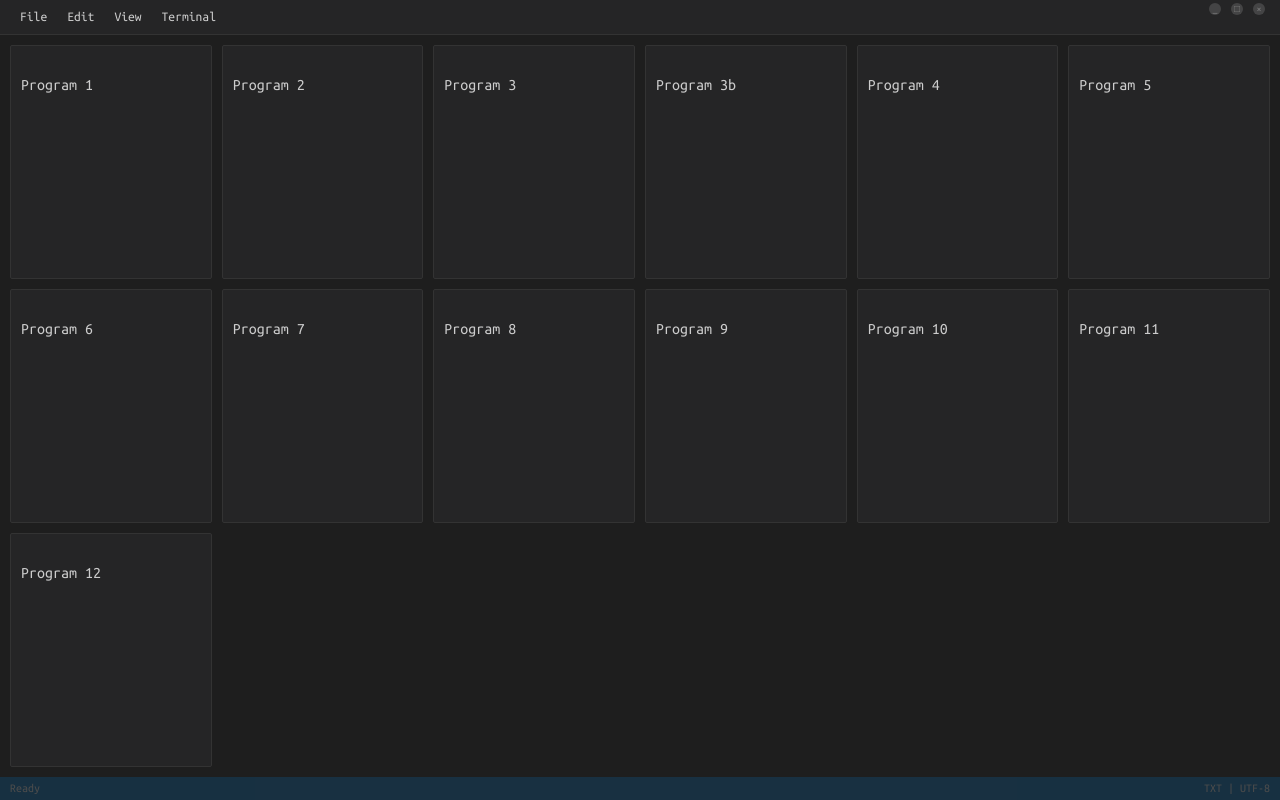
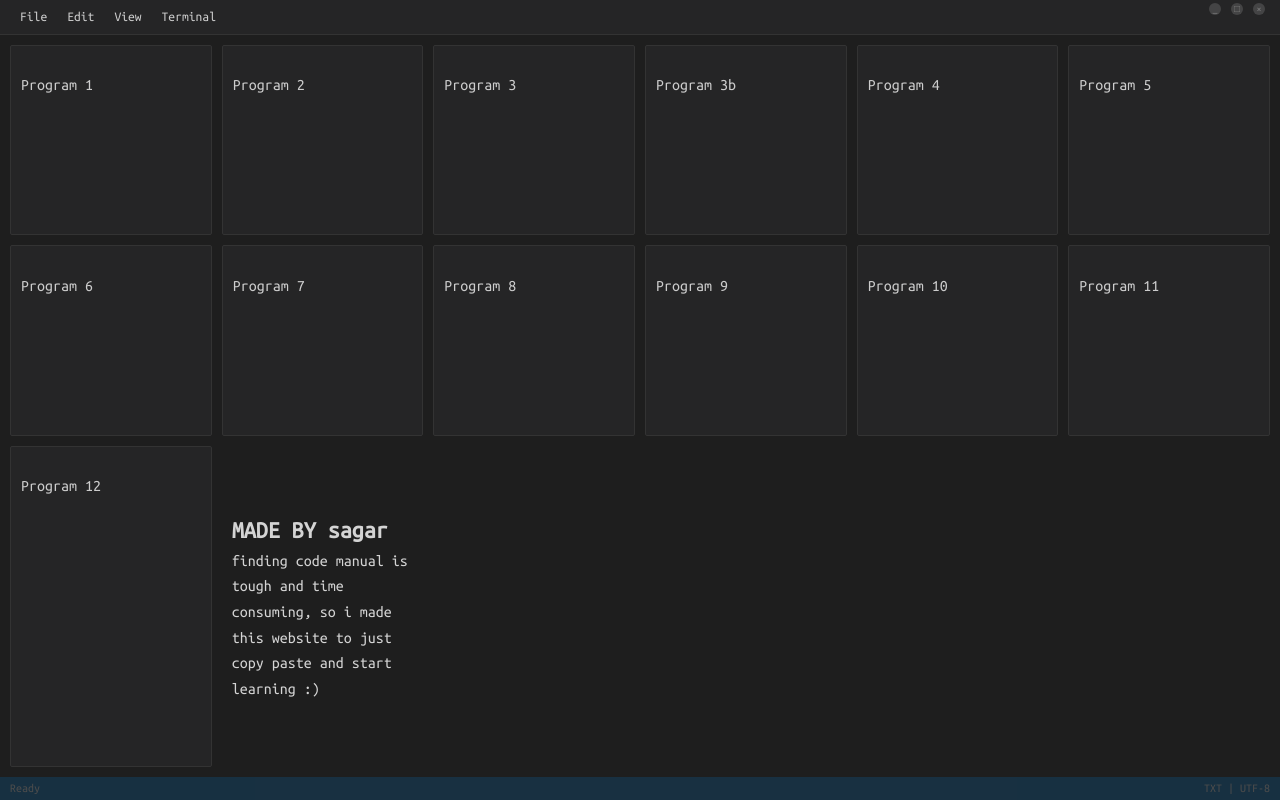
Before and after one commit to daikokutein/wtfada, a plain HTML site: page index.html in a window 1280 px wide. Drawn offline with Linux system fonts and the light colour scheme.

Commit message:
Update index.html

```diff
--- a/index.html
+++ b/index.html
@@ -124,6 +124,12 @@
                 </div>
                 <div class="copied-message">Copied</div>
             </div>
+            <div class="card-content">
+                    <h2>MADE BY sagar</h2>
+                    <P>finding code manual  is tough and time consuming,
+                        so i made this website  to just copy paste and start learning :)
+                          </P>
+                </div>
         </main>
 
         <footer>
```
